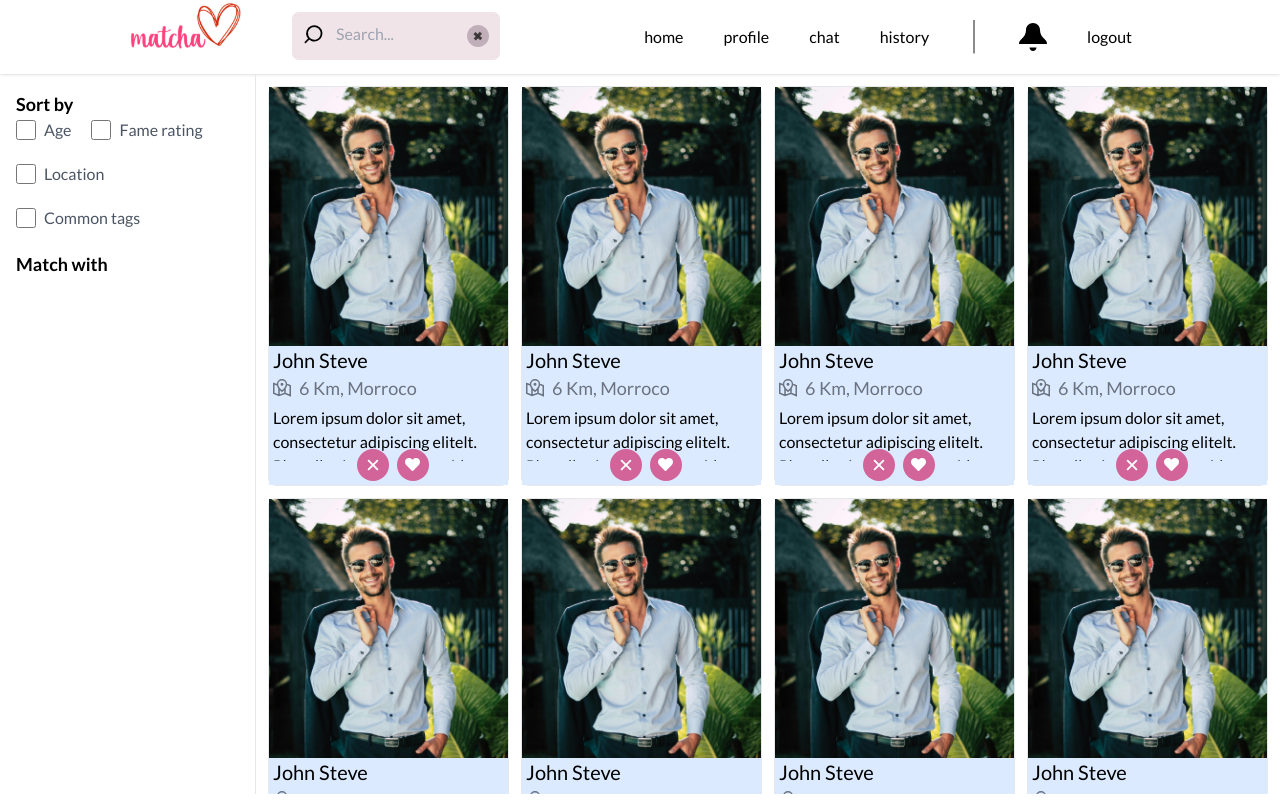
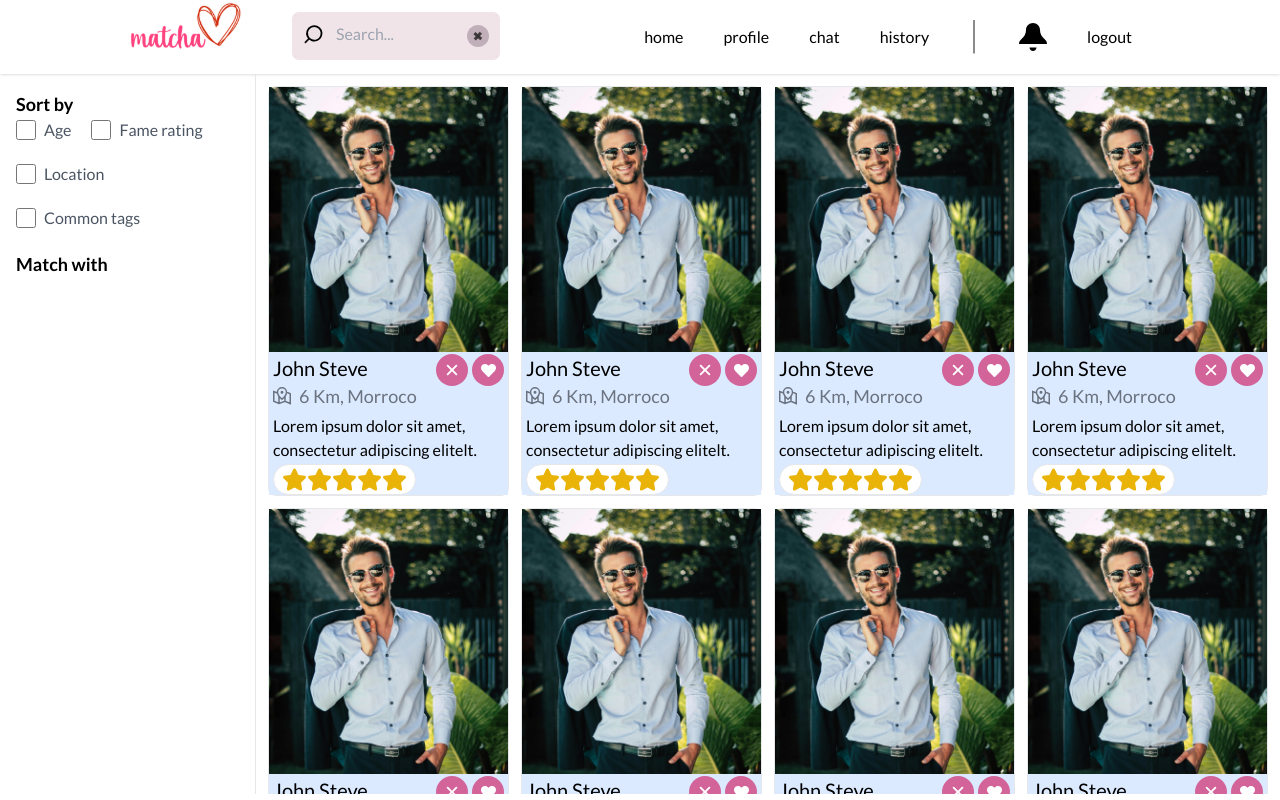
Before and after one commit to Stilram19/matcha, a React app: page /home1 in a window 1280 px wide. Built offline with nearby package versions, Linux system fonts and the light colour scheme; the HTML template or start-up script is replaced by a standard one; a web font is replaced by a local one.

Commit message:
Dropdown item

```diff
--- a/src/components/chat/ContactInfo.tsx
+++ b/src/components/chat/ContactInfo.tsx
@@ -6,8 +6,8 @@ import { MdBlockFlipped } from "react-icons/md";
 import useOutsideClick from "../../hooks/useOutsideClick";
 import { IconType } from "react-icons";
 
+
 const DropdownItem = ({title, Icon} : {title: string, Icon: IconType}) => {
-
     return (
         <button className="p-1 w-full border-b hover:bg-gray-100 flex justify-center items-center gap-1">
             <Icon  size={15} className="fill-gray-600" />
@@ -25,6 +25,7 @@ const Dropdown = () => {
     const handleDropdown = () => {
         setIsOpen((prev) => !prev);
     }
+
 
     return (
         <div ref={dropdownRef} className="self-end relative w-[150px] z-20">
--- a/src/components/chat/Message.tsx
+++ b/src/components/chat/Message.tsx
@@ -6,7 +6,7 @@ const Message: FC<MessageProps> = (props) => {
     // in the parent component so that this component is more reusable and straightforward
     return (
         <div className={`flex ${ props.isSender ? 'justify-end' : 'justify-start' }`}>
-            <div className={`h-min border p-2 max-w-[60%] rounded-t-2xl ${ props.isSender ? 'rounded-bl-2xl bg-black text-white' : 'rounded-br-2xl bg-red-light'}  break-words`}>
+            <div className={`h-min border p-2 max-w-[70%] rounded-t-2xl ${ props.isSender ? 'rounded-bl-2xl bg-black text-white' : 'rounded-br-2xl bg-red-light'}  break-words`}>
                 { props.message }
                 <p className="text-gray-500 text-sm md:text-md">{ props.sent_at }</p>
             </div>
--- a/src/components/chat/messages.json
+++ b/src/components/chat/messages.json
@@ -27,7 +27,7 @@
     {
         "isSender": true,
         "sent_at": "11:12PM",
-        "message": "Yes, I'm part of the team. It's going to be a challenging but rewarding project."
+        "message": "Yes, I'm part of the team. It's going to It's going toIt's going to be a challenging but rewarding project."
     },
     {
         "isSender": false,
--- a/src/pages/home/Home1.tsx
+++ b/src/pages/home/Home1.tsx
@@ -1,8 +1,9 @@
 import { FaHeart } from "react-icons/fa"
+import { FaStar } from "react-icons/fa6"
 import { GrMapLocation } from "react-icons/gr"
 import { IoClose } from "react-icons/io5"
 
-const CheckBox = ({label}) => {
+const CheckBox = ({label}: {label: string}) => {
     return (
         <div className="flex items-center gap-2">
             <input
@@ -35,34 +36,39 @@ const HomeSideBar = () => {
 const MatchedCard = () => {
 
     return (
-        <div className="border w-full h-[400px] rounded-lg">
+        <div className="border w-full h-[410px] rounded-lg">
             <div className="w-full h-[65%]">
                 <img src="/imgs/man_placeholder.jpg" className="w-full h-full object-cover object-top"/>
             </div>
 
-            <div className="bg-blue-100 w-full h-[35%] px-1 relative">
-                <h1 className="text-xl">John Steve</h1>
+            <div className="bg-blue-100 w-full h-[35%]  py-0.5 px-1 relative">
+                <div className="w-full relative flex justify-between">
+                    <h1 className="text-xl">John Steve</h1>
+                    <div className="absolute right-0 flex gap-1">
+                        <button className="bg-pink w-8 h-8 rounded-full flex items-center justify-center hover:scale-110 transition-transform duration-300 ease-in-out">
+                                <IoClose className="fill-white" size={20} />
+                        </button>
+
+                        <button className="bg-pink w-8 h-8 rounded-full flex items-center justify-center hover:scale-110 transition-transform duration-300 ease-in-out">
+                                <FaHeart className="fill-white" size={15} />
+                        </button>
+                    </div>
+                </div>
                 <div className="flex items-center gap-2 mb-1">
                     <GrMapLocation className="stroke-gray-500" size={18}/>
                     <h2 className="text-lg text-gray-500">6 Km, Morroco</h2>
                 </div>
-                <div className="w-full h-[40%] overflow-hidden">
+                <div className="w-full h-[50px] overflow-hidden">
                     <p className=" ">Lorem ipsum dolor sit amet, consectetur adipiscing elitelt. Phasellus justo nunc, gravida eget felis non, tincidunt maximus nulla.</p>
                 </div>
 
-               <div className="absolute bottom-1 flex justify-center w-full gap-2">
-                    <button className="bg-pink w-8 h-8 rounded-full flex items-center justify-center hover:scale-110 transition-transform duration-300 ease-in-out">
-                            <IoClose className="fill-white" size={20} />
-                    </button>
-
-                    <button className="bg-pink w-8 h-8 rounded-full flex items-center justify-center hover:scale-110 transition-transform duration-300 ease-in-out">
-                            <FaHeart className="fill-white" size={15} />
-                    </button>
-               </div>
-
-                {/* <button className="bg-blue-950 w-16 h-16 rounded-full flex items-center justify-center hover:scale-110 transition-transform duration-300 ease-in-out">
-                        <FaHeart className="fill-white" size={30} />
-                </button> */}
+                <div className="border bg-white w-fit flex p-0.5 px-2 rounded-full">
+                    <FaStar size={25} className="fill-yellow-500" />
+                    <FaStar size={25} className="fill-yellow-500" />
+                    <FaStar size={25} className="fill-yellow-500" />
+                    <FaStar size={25} className="fill-yellow-500" />
+                    <FaStar size={25} className="fill-yellow-500" />
+                </div>
             </div>
         </div>
     )
```
